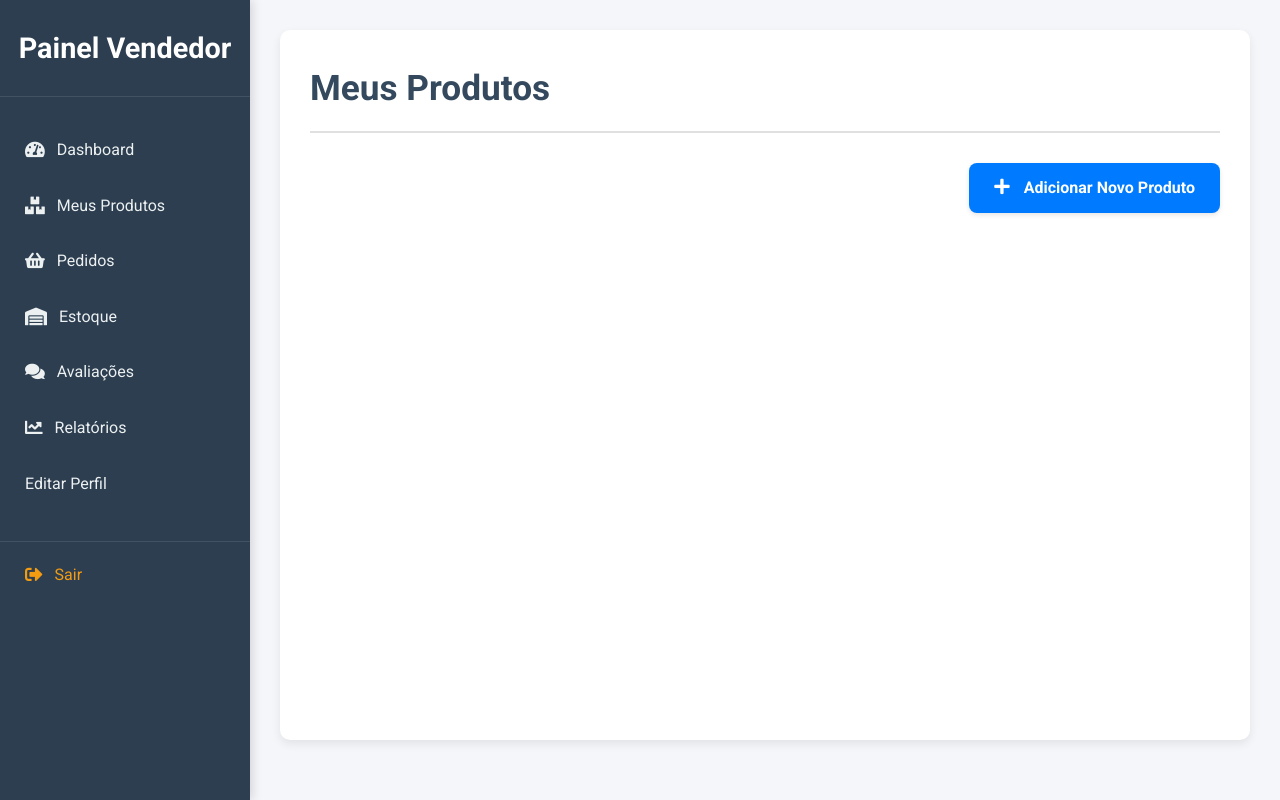
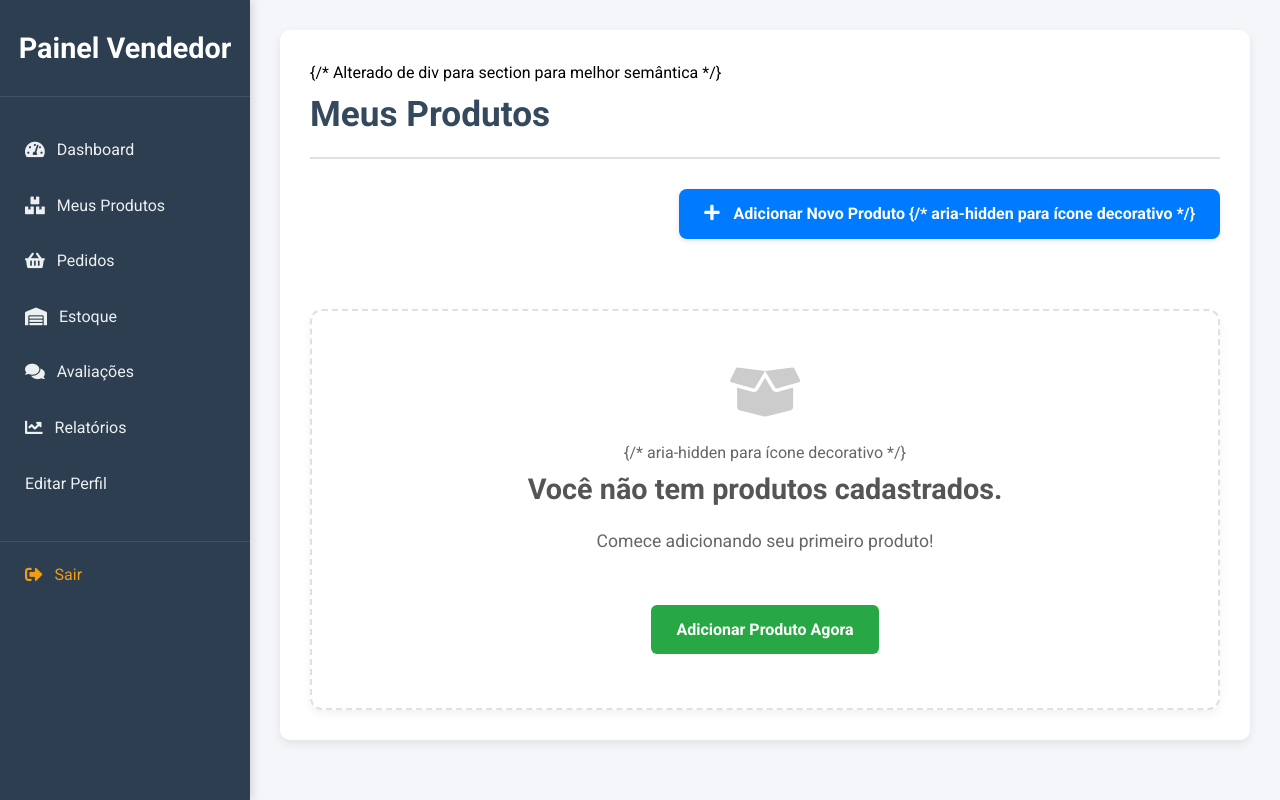
Before and after one commit to Lopespe/Marktplace_django, a Django app: template marketplace/templates/vendedor/produtos.html in a window 1280 px wide. Run offline with Django 5.2, Linux system fonts and the light colour scheme; the template is opened without the code that fills it, so the values that code supplies are empty.

Commit message:
produtos

```diff
--- a/marketplace/templates/vendedor/produtos.html
+++ b/marketplace/templates/vendedor/produtos.html
@@ -16,7 +16,6 @@
         {% include 'vendedor/navbar_vendedor.html' %}
 
         <div class="main-content-area">
-
             <main class="page-content">
                 {% if messages %}
                     <ul class="messages">
@@ -25,23 +24,24 @@
                         {% endfor %}
                     </ul>
                 {% endif %}
-                <div class="content-card">
+
+                <section class="content-card"> {/* Alterado de div para section para melhor semântica */}
                     <h2 class="section-title-vendedor">Meus Produtos</h2>
 
                     <div class="products-header">
                         <a href="{% url 'marketplace:vendedor_adicionar_produto' %}" class="btn-add-product">
-                            <i class="fas fa-plus"></i> Adicionar Novo Produto
+                            <i class="fas fa-plus" aria-hidden="true"></i> Adicionar Novo Produto {/* aria-hidden para ícone decorativo */}
                         </a>
                     </div>
 
                     {% if produtos %}
                         <div class="products-grid">
                             {% for produto in produtos %}
-                                <div class="product-item">
+                                <article class="product-item"> {/* Alterado de div para article para melhor semântica de item individual */}
                                     {% if produto.imagem %}
-                                        <img src="{{ produto.imagem.url }}" alt="{{ produto.nome }}" class="product-image">
+                                        <img src="{{ produto.imagem.url }}" alt="Imagem de {{ produto.nome }}" class="product-image">
                                     {% else %}
-                                        <img src="{% static 'img/placeholder_produto.png' %}" alt="Sem Imagem" class="product-image">
+                                        <img src="{% static 'img/placeholder_produto.png' %}" alt="Produto sem imagem" class="product-image"> {/* Alt text mais descritivo */}
                                     {% endif %}
                                     <h3>{{ produto.nome }}</h3>
                                     <p>Preço: R$ {{ produto.preco|floatformat:2 }}</p>
@@ -50,18 +50,19 @@
                                         <a href="{% url 'marketplace:vendedor_editar_produto' produto.id %}" class="btn-action edit-btn">Editar</a>
                                         <a href="{% url 'marketplace:vendedor_excluir_produto' produto.id %}" class="btn-action delete-btn">Excluir</a>
                                     </div>
-                                </div>
-                            {% empty %}
-                                <div class="empty-state">
-                                    <i class="fas fa-box-open empty-icon"></i>
-                                    <div class="empty-title">Você não tem produtos cadastrados.</div>
-                                    <div class="empty-subtitle">Comece adicionando seu primeiro produto!</div>
-                                    <a href="{% url 'marketplace:vendedor_adicionar_produto' %}" class="btn-primary">Adicionar Produto Agora</a>
-                                </div>
+                                </article>
                             {% endfor %}
                         </div>
+                    {% else %}
+                        {# Estado vazio exibido se a lista 'produtos' estiver vazia #}
+                        <div class="empty-state">
+                            <i class="fas fa-box-open empty-icon" aria-hidden="true"></i> {/* aria-hidden para ícone decorativo */}
+                            <div class="empty-title">Você não tem produtos cadastrados.</div>
+                            <div class="empty-subtitle">Comece adicionando seu primeiro produto!</div>
+                            <a href="{% url 'marketplace:vendedor_adicionar_produto' %}" class="btn-primary">Adicionar Produto Agora</a>
+                        </div>
                     {% endif %}
-                </div>
+                </section>
             </main>
         </div>
     </div>
```
